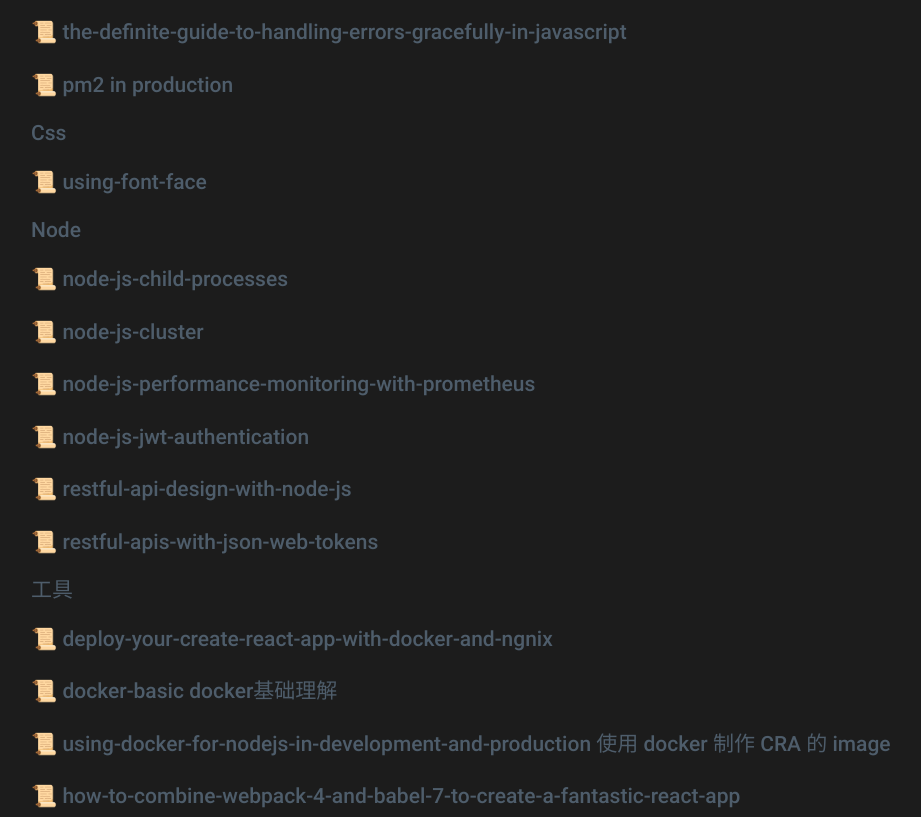
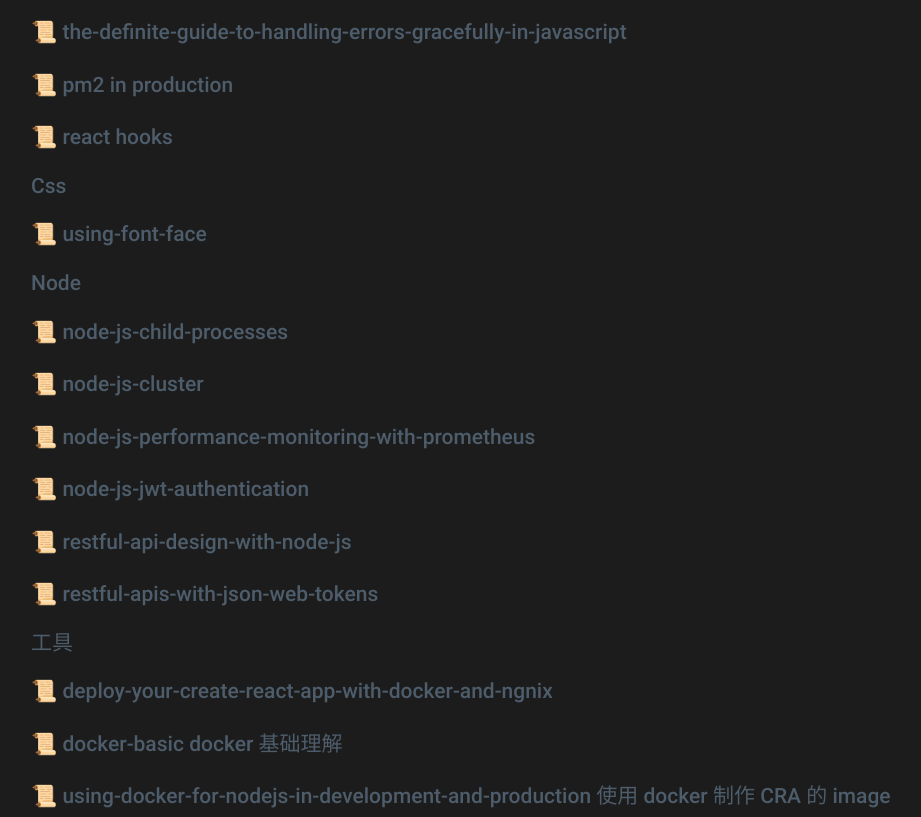
Before and after one commit to violet0sea/the-greate-gatsby, a Gatsby site: page /blog/nicelinks in a window 1280 px wide. Shown: the part 583-1400 px from the top of the page, without its empty margins (27-948 px from the left). Built offline with nearby package versions, Linux system fonts and the light colour scheme; Gatsby itself is replaced by a stand-in of ours.

Commit message:
add nice link

```diff
--- a/src/pages/blog/nicelinks.md
+++ b/src/pages/blog/nicelinks.md
@@ -24,6 +24,8 @@
 
 - 📜 [pm2 in production](https://medium.freecodecamp.org/you-should-never-ever-run-directly-against-node-js-in-production-maybe-7fdfaed51ec6)
 
+- 📜 [react hooks](https://www.netlify.com/blog/2019/03/11/deep-dive-how-do-react-hooks-really-work/)
+
 ##### Css
 
 - 📜 [using-font-face](https://css-tricks.com/snippets/css/using-font-face/)
@@ -47,7 +49,7 @@
 - 📜 [deploy-your-create-react-app-with-docker-and-ngnix](https://medium.com/yld-engineering-blog/deploy-your-create-react-app-with-docker-and-ngnix-653e94ffb537)
 
 - 📜 [docker-basic](http://dockone.io/article/8870)
-  docker基础理解
+  docker 基础理解
 
 - 📜 [using-docker-for-nodejs-in-development-and-production](https://dev.to/alex_barashkov/using-docker-for-nodejs-in-development-and-production-3cgp)
   使用 docker 制作 CRA 的 image
```
